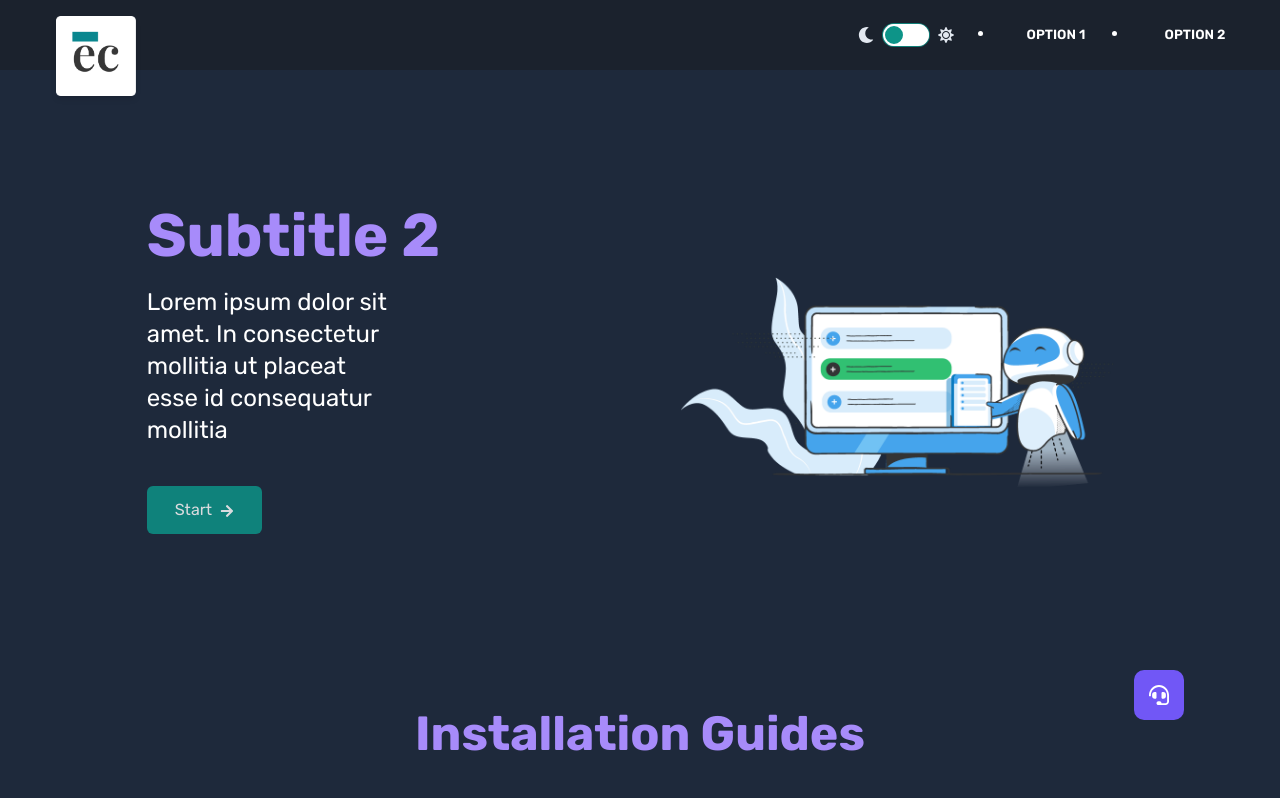
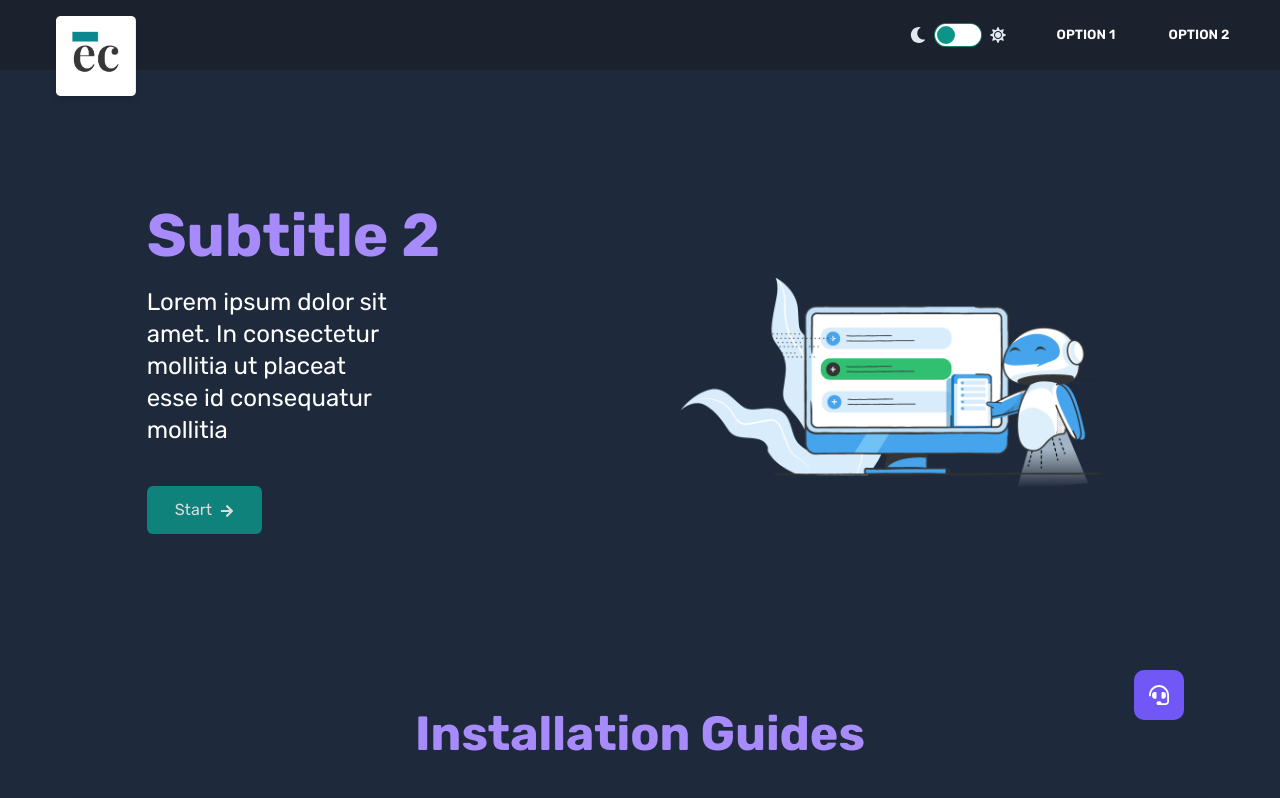
Before and after one commit to ebercalderon/chatbot, a React (Create React App) app: page / in a window 1280 px wide. Shown: the top 798 px of the page. Built offline with nearby package versions, Linux system fonts and the light colour scheme.

Commit message:
color navbar

```diff
--- a/src/components/Navbar.jsx
+++ b/src/components/Navbar.jsx
@@ -29,16 +29,16 @@ const Navbar = () => {
                 </div>
                 <div className="hidden px-2 mx-2 lg:flex">
                     <div className="flex items-center">
-                        <li>
+                        <div>
                             <NavLink to='/' className="btn hover:bg-slate-300 dark:hover:bg-slate-600 btn-ghost rounded-btn mx-2">
                                 OPTION 1
                             </NavLink>
-                        </li>
-                        <li>
-                            <NavLink to="/" className="btn hover:bg-slate-300 dark:hover:bg-slate-600 btn-ghost rounded-btn mx-3">
+                        </div>
+                        <div>
+                            <NavLink to="/" className="btn hover:bg-slate-300 dark:hover:bg-slate-600 btn-ghost rounded-btn mx-2">
                                 OPTION 2
                             </NavLink>
-                        </li>
+                        </div>
                     </div>
                 </div>
                 <div className="flex-none lg:hidden dropdown dropdown-left">
@@ -48,16 +48,16 @@ const Navbar = () => {
                         </svg>
                     </button>
                     <ul tabIndex="0" className="p-2 relative top-10 shadow menu dropdown-content bg-slate-100 dark:bg-slate-600 rounded-box w-52 mt-2">
-                        <li>
-                            <NavLink to='/' className="btn hover:bg-slate-300 dark:hover:bg-slate-500 btn-ghost rounded-btn mx-2">
+                        <div className="btn hover:bg-slate-300 dark:hover:bg-slate-500 btn-ghost rounded-btn mx-2">
+                            <NavLink to='/'>
                                 OPTION 1
                             </NavLink>
-                        </li>
-                        <li>
-                            <NavLink to='/' className="btn hover:bg-slate-300 dark:hover:bg-slate-500 btn-ghost rounded-btn mx-3">
+                        </div>
+                        <div className="btn hover:bg-slate-300 dark:hover:bg-slate-500 btn-ghost rounded-btn mx-2">
+                            <NavLink to='/'>
                                 OPTION 2
                             </NavLink>
-                        </li>
+                        </div>
                     </ul>
                 </div>
             </div>
--- a/src/styles/globals.css
+++ b/src/styles/globals.css
@@ -9,11 +9,6 @@ body {
   user-select: none;
   -moz-user-select: none;
   scroll-behavior: smooth !important;
-}
-
-a {
-  color: inherit;
-  text-decoration: none;
 }
 
 * {
```
